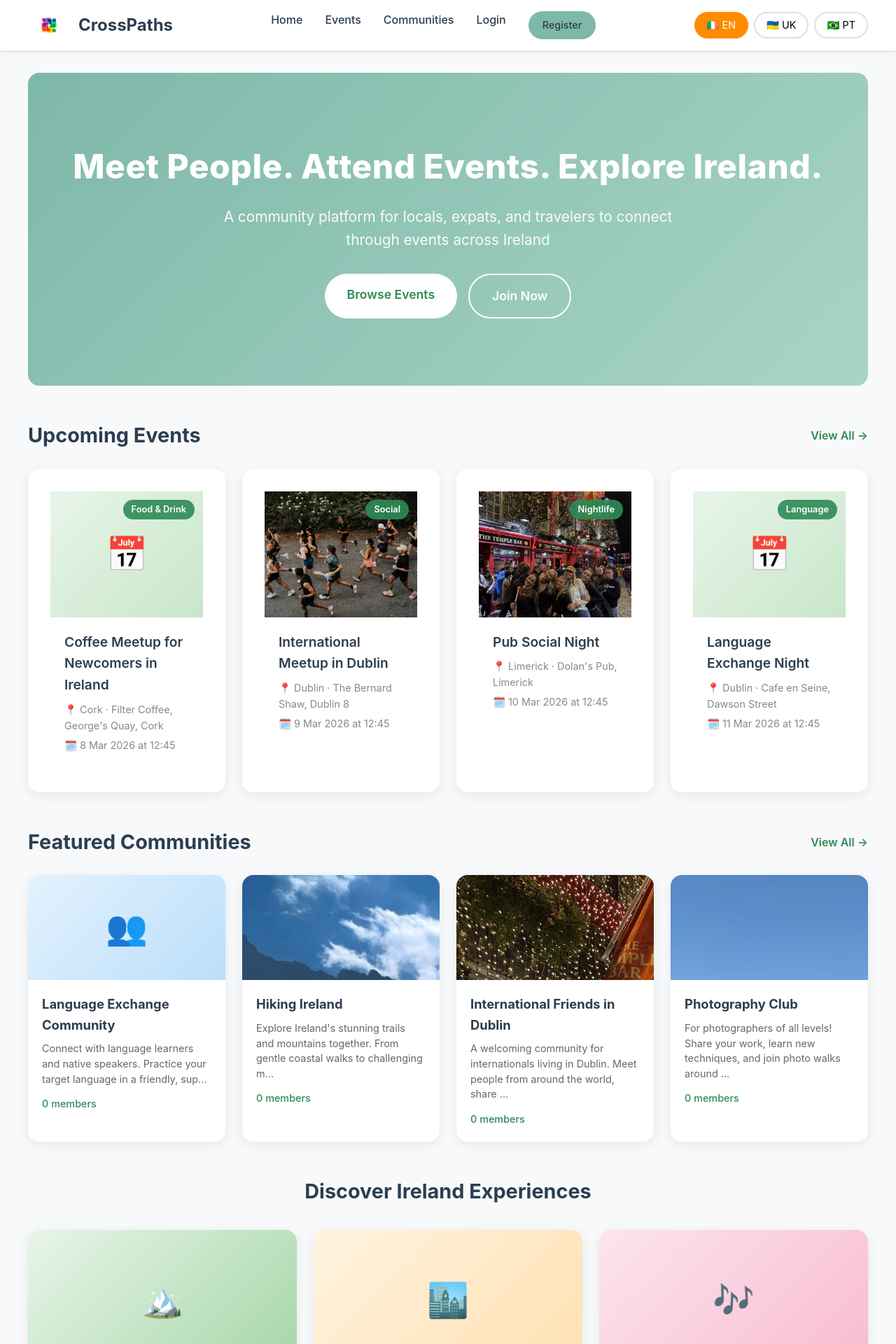
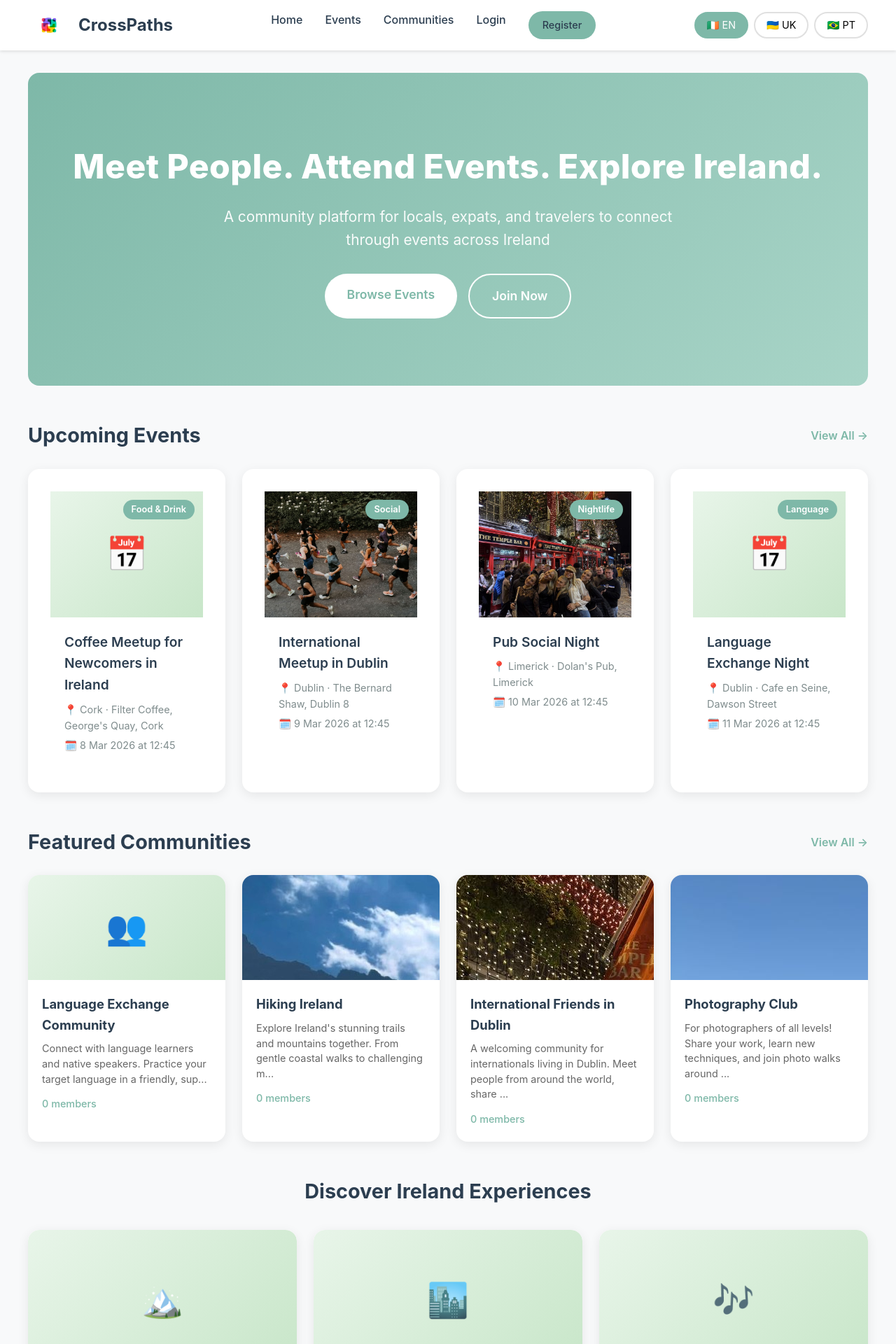
Before and after one commit to Y-A-N-C-H-A-2/SDEV_Project, a Flask app: page / in a window 1280 px wide. Shown: the top 1920 px of the page at 70% size. Run offline with Flask 3, Linux system fonts and the light colour scheme; data comes from the database, SQL or seed files in the repository; some libraries are stand-ins or nearby versions.

Commit message:
Update dependencies in requirements.txt and enhance CSS for localization
- Updated Pillow and SQLAlchemy versions in requirements.txt to allow for newer releases.
- Added CSS variables for improved theming and localization support across multiple locales, enhancing the visual consistency of the application.

```diff
--- a/CrossPaths/requirements.txt
+++ b/CrossPaths/requirements.txt
@@ -15,8 +15,8 @@ Flask-SQLAlchemy==3.1.1
 Flask-Migrate==4.0.5
 Flask-Login==0.6.3
 Flask-WTF==1.2.1
-Pillow==10.2.0
+Pillow>=10.4.0
 email-validator==2.1.0
 WTForms==3.1.2
 alembic==1.13.1
-SQLAlchemy==2.0.25
+SQLAlchemy>=2.0.47
--- a/CrossPaths/static/css/main.css
+++ b/CrossPaths/static/css/main.css
@@ -19,6 +19,67 @@ body {
     line-height: 1.6;
     color: #333;
     background-color: #f8f9fa;
+    /* Default theme (en_IE) – overridden by locale-* classes */
+    --color-primary: #7EB8A8;
+    --color-primary-hover: #6AA396;
+    --color-hero-start: #7EB8A8;
+    --color-hero-end: #A8D4C7;
+    --color-nav-hover: #7EB8A8;
+    --color-footer-bg: #2D2D2D;
+    --color-accent: #7EB8A8;
+    --color-accent-soft: #e8f5f2;
+    --color-form-focus: #7EB8A8;
+    --color-section-link: #7EB8A8;
+    --color-placeholder-start: #e8f5e9;
+    --color-placeholder-end: #c8e6c9;
+}
+
+/* Ireland (en_IE) – sage/mint, minimal */
+body.locale-en_IE {
+    --color-primary: #7EB8A8;
+    --color-primary-hover: #6AA396;
+    --color-hero-start: #7EB8A8;
+    --color-hero-end: #A8D4C7;
+    --color-nav-hover: #7EB8A8;
+    --color-footer-bg: #2D2D2D;
+    --color-accent: #7EB8A8;
+    --color-accent-soft: #e8f5f2;
+    --color-form-focus: #7EB8A8;
+    --color-section-link: #7EB8A8;
+    --color-placeholder-start: #e8f5e9;
+    --color-placeholder-end: #c8e6c9;
+}
+
+/* Ukraine (uk_UA) – periwinkle/lavender, formal */
+body.locale-uk_UA {
+    --color-primary: #8EA8C8;
+    --color-primary-hover: #7A96B8;
+    --color-hero-start: #8EA8C8;
+    --color-hero-end: #B8CCE0;
+    --color-nav-hover: #8EA8C8;
+    --color-footer-bg: #3d4f6d;
+    --color-accent: #8EA8C8;
+    --color-accent-soft: #EEF2F7;
+    --color-form-focus: #8EA8C8;
+    --color-section-link: #8EA8C8;
+    --color-placeholder-start: #e8ecf4;
+    --color-placeholder-end: #c5d4e8;
+}
+
+/* Brazil (pt_BR) – warm orange, social */
+body.locale-pt_BR {
+    --color-primary: #FF8C00;
+    --color-primary-hover: #E07B00;
+    --color-hero-start: #FF8C00;
+    --color-hero-end: #FF6B35;
+    --color-nav-hover: #FF8C00;
+    --color-footer-bg: #2D2520;
+    --color-accent: #FF8C00;
+    --color-accent-soft: #FFF3E6;
+    --color-form-focus: #FF8C00;
+    --color-section-link: #FF8C00;
+    --color-placeholder-start: #fff3e0;
+    --color-placeholder-end: #ffe0b2;
 }
 
 a {
@@ -103,13 +164,13 @@ button {
 }
 
 .locale-btn:hover {
-    border-color: #FF8C00;
+    border-color: var(--color-primary);
 }
 
 .locale-btn.active {
-    background: #FF8C00;
+    background: var(--color-primary);
     color: white;
-    border-color: #FF8C00;
+    border-color: var(--color-primary);
 }
 
 /* ==========================================
@@ -797,7 +861,7 @@ button {
 
 .btn-white {
     background: white;
-    color: #2E8B57;
+    color: var(--color-primary);
     font-weight: 600;
 }
 
@@ -837,13 +901,13 @@ button {
 }
 
 .section-link {
-    color: #2E8B57;
+    color: var(--color-section-link);
     font-weight: 600;
     transition: color 0.3s;
 }
 
 .section-link:hover {
-    color: #1a6b3a;
+    color: var(--color-primary-hover);
 }
 
 /* ==========================================
@@ -948,7 +1012,7 @@ a.event-card {
     position: absolute;
     top: 12px;
     right: 12px;
-    background: rgba(46, 139, 87, 0.9);
+    background: var(--color-accent);
     color: white;
     padding: 0.25rem 0.75rem;
     border-radius: 20px;
@@ -1015,13 +1079,13 @@ a.community-card {
 }
 
 .member-count {
-    color: #2E8B57;
+    color: var(--color-primary);
     font-weight: 500;
     font-size: 0.9rem;
 }
 
 .member-count-large {
-    color: #2E8B57;
+    color: var(--color-primary);
     font-weight: 600;
     font-size: 1.1rem;
 }
@@ -1039,13 +1103,13 @@ a.community-card {
     height: 100%;
 }
 
-.placeholder-event { background: linear-gradient(135deg, #e8f5e9 0%, #c8e6c9 100%); }
-.placeholder-event-large { background: linear-gradient(135deg, #e8f5e9 0%, #c8e6c9 100%); height: 300px; border-radius: 16px; }
-.placeholder-community { background: linear-gradient(135deg, #e3f2fd 0%, #bbdefb 100%); }
-.placeholder-community-large { background: linear-gradient(135deg, #e3f2fd 0%, #bbdefb 100%); height: 250px; border-radius: 16px; }
-.placeholder-nature { background: linear-gradient(135deg, #e8f5e9 0%, #a5d6a7 100%); height: 200px; border-radius: 16px; }
-.placeholder-city { background: linear-gradient(135deg, #fff3e0 0%, #ffe0b2 100%); height: 200px; border-radius: 16px; }
-.placeholder-social { background: linear-gradient(135deg, #fce4ec 0%, #f8bbd0 100%); height: 200px; border-radius: 16px; }
+.placeholder-event { background: linear-gradient(135deg, var(--color-placeholder-start) 0%, var(--color-placeholder-end) 100%); }
+.placeholder-event-large { background: linear-gradient(135deg, var(--color-placeholder-start) 0%, var(--color-placeholder-end) 100%); height: 300px; border-radius: 16px; }
+.placeholder-community { background: linear-gradient(135deg, var(--color-placeholder-start) 0%, var(--color-placeholder-end) 100%); }
+.placeholder-community-large { background: linear-gradient(135deg, var(--color-placeholder-start) 0%, var(--color-placeholder-end) 100%); height: 250px; border-radius: 16px; }
+.placeholder-nature { background: linear-gradient(135deg, var(--color-placeholder-start) 0%, var(--color-placeholder-end) 100%); height: 200px; border-radius: 16px; }
+.placeholder-city { background: linear-gradient(135deg, var(--color-placeholder-start) 0%, var(--color-placeholder-end) 100%); height: 200px; border-radius: 16px; }
+.placeholder-social { background: linear-gradient(135deg, var(--color-placeholder-start) 0%, var(--color-placeholder-end) 100%); height: 200px; border-radius: 16px; }
 
 /* ==========================================
    DISCOVER SECTION
```
Also changed, not shown: other parts of CrossPaths/static/css/main.css (+25 -22 lines).
